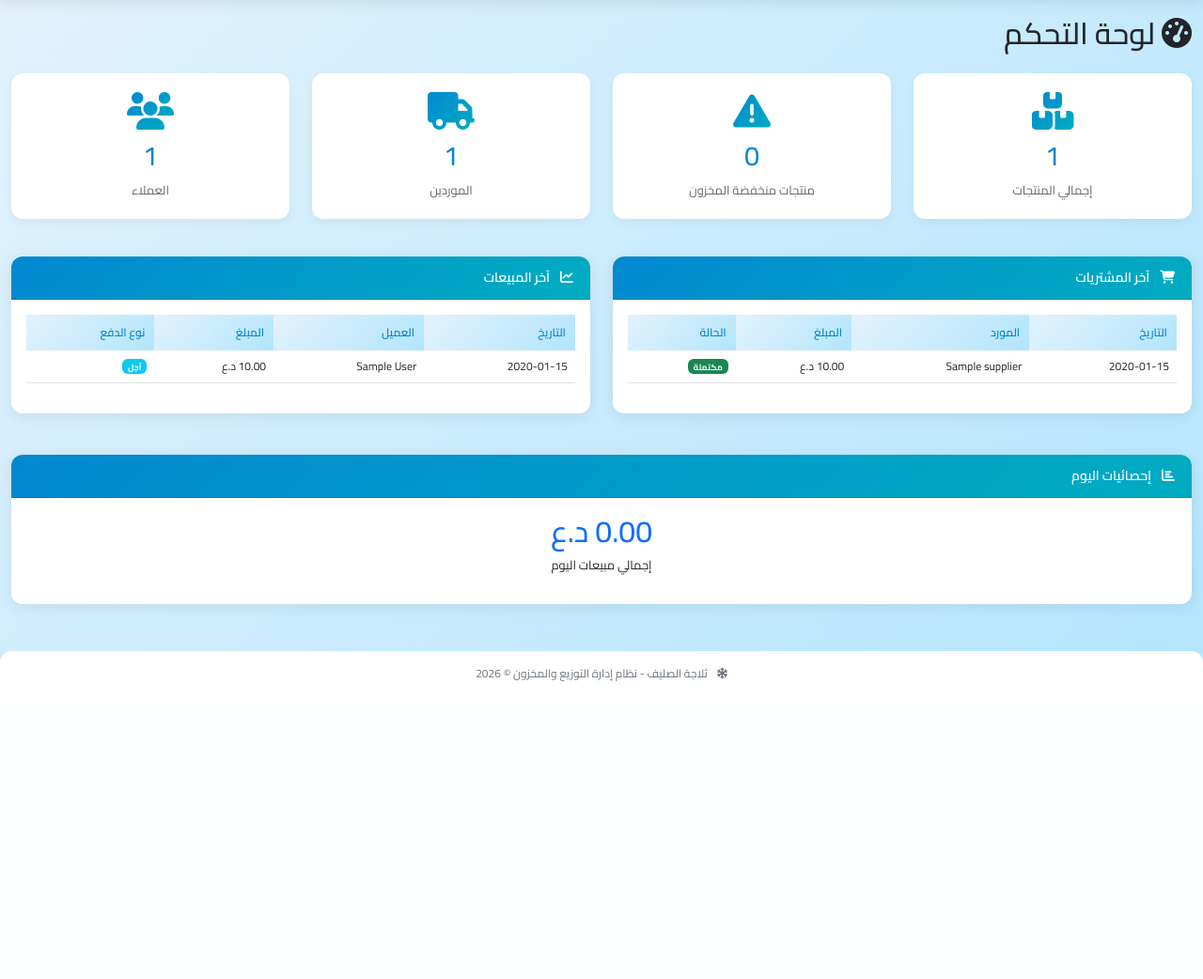
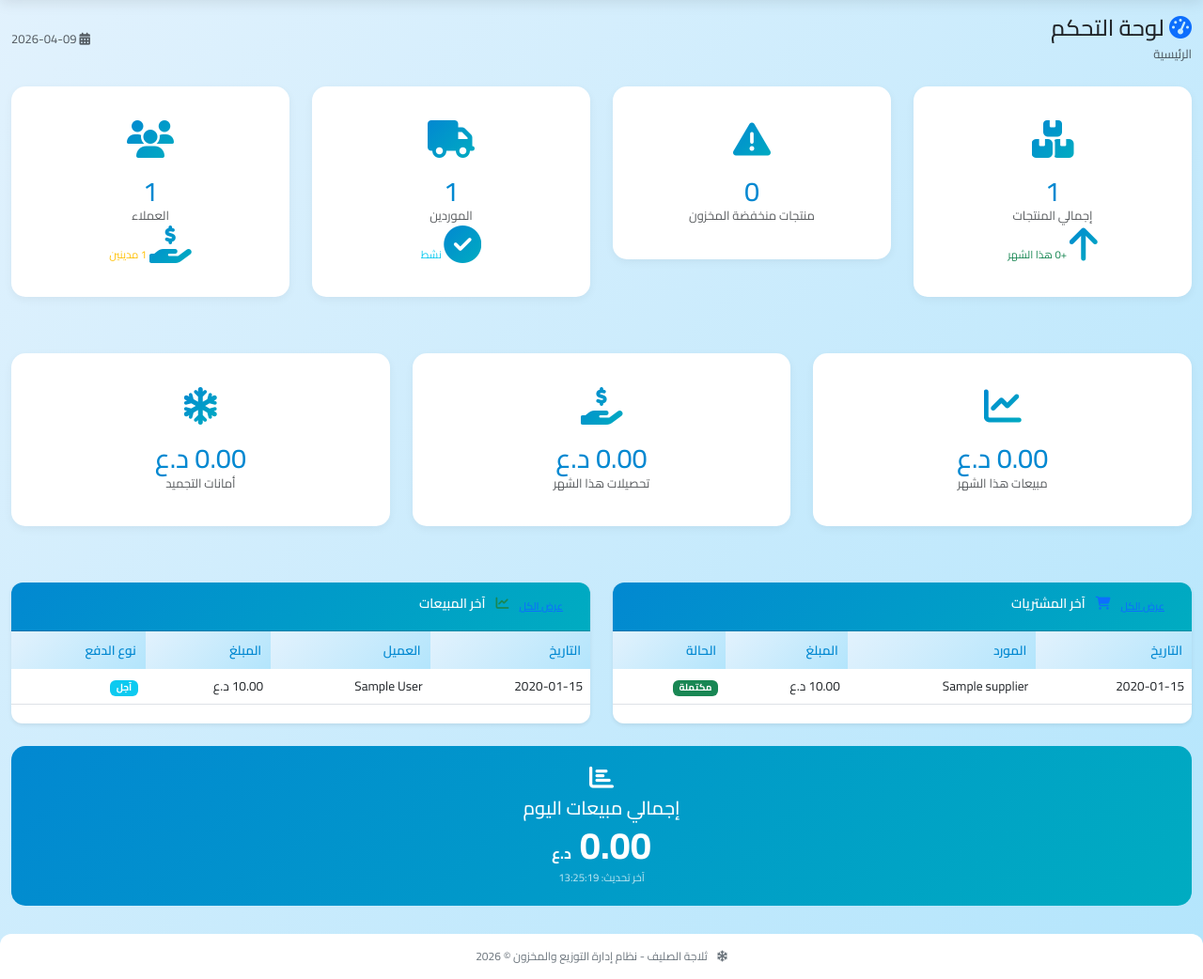
Before and after one commit to ali11954/talagt_alsalif, a Flask app: page /dashboard in a window 1280 px wide. Shown: the part 65-1107 px from the top of the page at 94% size. Before the commit the page ends 790 px from the top, so only its background shows below. Run offline with Flask 3, Linux system fonts and the light colour scheme; a user stored in the database is signed in; tables that the repository leaves empty hold one stand-in row (values such as "Sample post"); some libraries are stand-ins or nearby versions.

```diff
--- a/app.py
+++ b/app.py
@@ -33,6 +33,49 @@ db.init_app(app)
 login_manager = LoginManager()
 login_manager.init_app(app)
 login_manager.login_view = 'login'
+
+from datetime import datetime
+
+
+@app.context_processor
+def utility_processor():
+    """جعل الدوال والمتغيرات متاحة في جميع القوالب"""
+
+    def now(format='%Y-%m-%d %H:%M:%S'):
+        return datetime.now().strftime(format)
+
+    return {
+        'datetime': datetime,
+        'now': now,
+        'current_date': datetime.now().strftime('%Y-%m-%d'),
+        'current_time': datetime.now().strftime('%H:%M:%S'),
+        'current_year': datetime.now().year
+    }
+
+    def format_number(value):
+        """تنسيق الأرقام"""
+        try:
+            return f"{float(value):,.2f}"
+        except:
+            return value
+
+    def format_currency(value):
+        """تنسيق العملة"""
+        try:
+            return f"{float(value):,.2f} ر.ي"
+        except:
+            return value
+
+    return {
+        'datetime': datetime,
+        'now': now,
+        'current_date': datetime.now().strftime('%Y-%m-%d'),
+        'current_time': datetime.now().strftime('%H:%M:%S'),
+        'format_number': format_number,
+        'format_currency': format_currency
+    }
+
+
 
 def permission_required(permission):
     """ديكوراتور للتحقق من الصلاحيات"""
@@ -92,6 +135,8 @@ def dashboard():
     low_stock = Product.query.filter(Product.quantity < Product.min_quantity).count()
     total_suppliers = Supplier.query.count()
     total_customers = Customer.query.count()
+    debt_customers_count = Customer.query.filter(Customer.balance > 0).count()
+
     today_sales = db.session.query(db.func.sum(SaleOrder.total_amount)).filter(
         db.func.date(SaleOrder.sale_date) == datetime.now().date()
     ).scalar() or 0
@@ -99,6 +144,22 @@ def dashboard():
     total_deposits = db.session.query(db.func.sum(FreezeDeposit.amount)).filter(
         FreezeDeposit.is_returned == False
     ).scalar() or 0
+
+    # مبيعات هذا الشهر
+    first_day_of_month = datetime.now().replace(day=1)
+    monthly_sales = db.session.query(db.func.sum(SaleOrder.total_amount)).filter(
+        SaleOrder.sale_date >= first_day_of_month
+    ).scalar() or 0
+
+    # تحصيلات هذا الشهر
+    total_collections_month = db.session.query(db.func.sum(Collection.amount)).filter(
+        Collection.collection_date >= first_day_of_month
+    ).scalar() or 0
+
+    # المنتجات المضافة هذا الشهر
+    products_added_this_month = Product.query.filter(
+        Product.created_at >= first_day_of_month
+    ).count()
 
     recent_purchases = PurchaseOrder.query.order_by(PurchaseOrder.order_date.desc()).limit(5).all()
     recent_sales = SaleOrder.query.order_by(SaleOrder.sale_date.desc()).limit(5).all()
@@ -108,12 +169,14 @@ def dashboard():
                            low_stock=low_stock,
                            total_suppliers=total_suppliers,
                            total_customers=total_customers,
+                           debt_customers_count=debt_customers_count,
                            today_sales=today_sales,
                            total_deposits=total_deposits,
+                           monthly_sales=monthly_sales,
+                           total_collections_month=total_collections_month,
+                           products_added_this_month=products_added_this_month,
                            recent_purchases=recent_purchases,
                            recent_sales=recent_sales)
-
-
 # ==================== إدارة المستخدمين ====================
 
 @app.route('/users')
@@ -291,6 +354,36 @@ def edit_employee(id):
     positions = ['مسؤول الصندوق', 'أمين المخزن', 'المحصل', 'مسؤول المشتريات', 'مسؤول المبيعات', 'مدير']
     return render_template('employees/edit.html', employee=employee, positions=positions)
 
+
+@app.route('/api/employee/<int:id>/details')
+@login_required
+@permission_required(Permission.MANAGE_EMPLOYEES)
+def employee_details(id):
+    """جلب تفاصيل الموظف"""
+    employee = Employee.query.get_or_404(id)
+
+    user_data = None
+    if employee.user_id:
+        user = User.query.get(employee.user_id)
+        if user:
+            user_data = {
+                'username': user.username,
+                'role': user.role,
+                'is_active': user.is_active
+            }
+
+    return jsonify({
+        'id': employee.id,
+        'full_name': employee.full_name,
+        'position': employee.position,
+        'phone': employee.phone,
+        'email': employee.email,
+        'address': employee.address,
+        'salary': employee.salary,
+        'hire_date': employee.hire_date.strftime('%Y-%m-%d') if employee.hire_date else None,
+        'is_active': employee.is_active,
+        'user': user_data
+    })
 
 @app.route('/employees/delete/<int:id>')
 @login_required
@@ -1394,6 +1487,31 @@ def product_details(id):
     })
 
 
+@app.route('/reports/inventory')
+@login_required
+@permission_required(Permission.VIEW_REPORTS)
+def inventory_report():
+    products = Product.query.all()
+    total_value = sum(p.quantity * p.purchase_price for p in products)
+    low_stock_products = [p for p in products if p.quantity < p.min_quantity]
+
+    return render_template('reports/inventory.html',
+                           products=products,
+                           total_value=total_value,
+                           low_stock_products=low_stock_products)
+
+
+@app.route('/reports/debts')
+@login_required
+@permission_required(Permission.VIEW_REPORTS)
+def debts_report():
+    debt_customers = Customer.query.filter(Customer.balance > 0).all()
+    total_debts = sum(c.balance for c in debt_customers)
+
+    return render_template('reports/debts.html',
+                           customers=debt_customers,
+                           total_debts=total_debts)
+
 # ==================== تشغيل التطبيق ====================
 
 if __name__ == '__main__':
--- a/templates/dashboard.html
+++ b/templates/dashboard.html
@@ -1,52 +1,164 @@
 {% extends "base.html" %}
 
-{% block title %}لوحة التحكم{% endblock %}
+{% block title %}لوحة التحكم - ثلاجة الصليف{% endblock %}
+
+{% block extra_css %}
+<style>
+    .stat-card {
+        transition: all 0.3s;
+        cursor: pointer;
+        border: none;
+        border-radius: 15px;
+    }
+    .stat-card:hover {
+        transform: translateY(-5px);
+        box-shadow: 0 10px 20px rgba(0,0,0,0.1);
+    }
+    .recent-table {
+        font-size: 0.85rem;
+    }
+    .today-sales {
+        background: linear-gradient(135deg, #0288D1 0%, #00ACC1 100%);
+        color: white;
+        border-radius: 15px;
+        padding: 20px;
+    }
+    .today-sales h2 {
+        font-size: 2.5rem;
+        font-weight: bold;
+    }
+    .badge-pending {
+        background-color: #ffc107;
+        color: #000;
+    }
+    .badge-completed {
+        background-color: #28a745;
+    }
+    .badge-cash {
+        background-color: #28a745;
+    }
+    .badge-credit {
+        background-color: #17a2b8;
+    }
+</style>
+{% endblock %}
 
 {% block content %}
 <div class="fade-in">
-    <h2 class="mb-4"><i class="fas fa-tachometer-alt"></i> لوحة التحكم</h2>
+    <div class="d-flex justify-content-between align-items-center mb-4">
+        <div>
+            <h4 class="mb-1"><i class="fas fa-tachometer-alt text-primary"></i> لوحة التحكم</h4>
+            <nav aria-label="breadcrumb">
+                <ol class="breadcrumb mb-0">
+                    <li class="breadcrumb-item active">الرئيسية</li>
+                </ol>
+            </nav>
+        </div>
+        <div>
+            <span class="text-muted">
+                <i class="fas fa-calendar-alt"></i> {{ datetime.now().strftime('%Y-%m-%d') }}
+            </span>
+        </div>
+    </div>
 
+    <!-- بطاقات الإحصائيات -->
     <div class="row mb-4">
         <div class="col-md-3 mb-3">
-            <div class="stat-card">
-                <i class="fas fa-boxes"></i>
-                <h3>{{ total_products }}</h3>
-                <p>إجمالي المنتجات</p>
+            <div class="stat-card card text-center">
+                <div class="card-body">
+                    <i class="fas fa-boxes fa-2x text-primary mb-2"></i>
+                    <h3 class="mb-0">{{ total_products }}</h3>
+                    <p class="text-muted mb-0">إجمالي المنتجات</p>
+                    <small class="text-success">
+                        <i class="fas fa-arrow-up"></i> +{{ products_added_this_month|default(0) }} هذا الشهر
+                    </small>
+                </div>
             </div>
         </div>
         <div class="col-md-3 mb-3">
-            <div class="stat-card">
-                <i class="fas fa-exclamation-triangle text-warning"></i>
-                <h3>{{ low_stock }}</h3>
-                <p>منتجات منخفضة المخزون</p>
+            <div class="stat-card card text-center">
+                <div class="card-body">
+                    <i class="fas fa-exclamation-triangle fa-2x text-warning mb-2"></i>
+                    <h3 class="mb-0 {% if low_stock > 0 %}text-warning{% endif %}">{{ low_stock }}</h3>
+                    <p class="text-muted mb-0">منتجات منخفضة المخزون</p>
+                    {% if low_stock > 0 %}
+                    <small class="text-danger">
+                        <i class="fas fa-exclamation-circle"></i> تحتاج إعادة تعبئة
+                    </small>
+                    {% endif %}
+                </div>
             </div>
         </div>
         <div class="col-md-3 mb-3">
-            <div class="stat-card">
-                <i class="fas fa-truck"></i>
-                <h3>{{ total_suppliers }}</h3>
-                <p>الموردين</p>
+            <div class="stat-card card text-center">
+                <div class="card-body">
+                    <i class="fas fa-truck fa-2x text-success mb-2"></i>
+                    <h3 class="mb-0">{{ total_suppliers }}</h3>
+                    <p class="text-muted mb-0">الموردين</p>
+                    <small class="text-info">
+                        <i class="fas fa-check-circle"></i> نشط
+                    </small>
+                </div>
             </div>
         </div>
         <div class="col-md-3 mb-3">
-            <div class="stat-card">
-                <i class="fas fa-users"></i>
-                <h3>{{ total_customers }}</h3>
-                <p>العملاء</p>
+            <div class="stat-card card text-center">
+                <div class="card-body">
+                    <i class="fas fa-users fa-2x text-info mb-2"></i>
+                    <h3 class="mb-0">{{ total_customers }}</h3>
+                    <p class="text-muted mb-0">العملاء</p>
+                    <small class="text-warning">
+                        <i class="fas fa-hand-holding-usd"></i> {{ debt_customers_count|default(0) }} مدينين
+                    </small>
+                </div>
+            </div>
+        </div>
+    </div>
+
+    <!-- صف ثاني من الإحصائيات -->
+    <div class="row mb-4">
+        <div class="col-md-4 mb-3">
+            <div class="stat-card card text-center">
+                <div class="card-body">
+                    <i class="fas fa-chart-line fa-2x text-primary mb-2"></i>
+                    <h3 class="mb-0">{{ "{:,.2f}".format(monthly_sales|default(0)) }} د.ع</h3>
+                    <p class="text-muted mb-0">مبيعات هذا الشهر</p>
+                </div>
+            </div>
+        </div>
+        <div class="col-md-4 mb-3">
+            <div class="stat-card card text-center">
+                <div class="card-body">
+                    <i class="fas fa-hand-holding-usd fa-2x text-warning mb-2"></i>
+                    <h3 class="mb-0">{{ "{:,.2f}".format(total_collections_month|default(0)) }} د.ع</h3>
+                    <p class="text-muted mb-0">تحصيلات هذا الشهر</p>
+                </div>
+            </div>
+        </div>
+        <div class="col-md-4 mb-3">
+            <div class="stat-card card text-center">
+                <div class="card-body">
+                    <i class="fas fa-snowflake fa-2x text-info mb-2"></i>
+                    <h3 class="mb-0">{{ "{:,.2f}".format(total_deposits|default(0)) }} د.ع</h3>
+                    <p class="text-muted mb-0">أمانات التجميد</p>
+                </div>
             </div>
         </div>
     </div>
 
     <div class="row">
+        <!-- آخر المشتريات -->
         <div class="col-md-6 mb-4">
-            <div class="card">
-                <div class="card-header">
-                    <i class="fas fa-shopping-cart"></i> آخر المشتريات
+            <div class="card h-100 shadow-sm">
+                <div class="card-header bg-white">
+                    <i class="fas fa-shopping-cart text-primary"></i>
+                    آخر المشتريات
+                    <a href="{{ url_for('purchases') }}" class="btn btn-sm btn-link float-start">عرض الكل</a>
                 </div>
-                <div class="card-body">
+                <div class="card-body p-0">
                     <div class="table-responsive">
-                        <table class="table table-hover">
-                            <thead>
+                        <table class="table table-hover mb-0 recent-table">
+                            <thead class="table-light">
                                 <tr>
                                     <th>التاريخ</th>
                                     <th>المورد</th>
@@ -63,10 +175,16 @@
                                     <td>
                                         {% if purchase.status == 'completed' %}
                                             <span class="badge bg-success">مكتملة</span>
+                                        {% elif purchase.cash_status == 'pending' %}
+                                            <span class="badge bg-warning">تنتظر الموافقة</span>
                                         {% else %}
-                                            <span class="badge bg-warning">معلقة</span>
+                                            <span class="badge bg-secondary">معلقة</span>
                                         {% endif %}
                                     </td>
+                                </tr>
+                                {% else %}
+                                <tr>
+                                    <td colspan="4" class="text-center text-muted">لا توجد مشتريات حديثة</td>
                                 </tr>
                                 {% endfor %}
                             </tbody>
@@ -76,15 +194,18 @@
             </div>
         </div>
 
+        <!-- آخر المبيعات -->
         <div class="col-md-6 mb-4">
-            <div class="card">
-                <div class="card-header">
-                    <i class="fas fa-chart-line"></i> آخر المبيعات
+            <div class="card h-100 shadow-sm">
+                <div class="card-header bg-white">
+                    <i class="fas fa-chart-line text-success"></i>
+                    آخر المبيعات
+                    <a href="{{ url_for('sales') }}" class="btn btn-sm btn-link float-start">عرض الكل</a>
                 </div>
-                <div class="card-body">
+                <div class="card-body p-0">
                     <div class="table-responsive">
-                        <table class="table table-hover">
-                            <thead>
+                        <table class="table table-hover mb-0 recent-table">
+                            <thead class="table-light">
                                 <tr>
                                     <th>التاريخ</th>
                                     <th>العميل</th>
@@ -104,7 +225,14 @@
                                         {% else %}
                                             <span class="badge bg-info">آجل</span>
                                         {% endif %}
+                                        {% if sale.cash_status == 'pending' %}
+                                            <span class="badge bg-warning ms-1">قيد المراجعة</span>
+                                        {% endif %}
                                     </td>
+                                </tr>
+                                {% else %}
+                                <tr>
+                                    <td colspan="4" class="text-center text-muted">لا توجد مبيعات حديثة</td>
                                 </tr>
                                 {% endfor %}
                             </tbody>
@@ -115,16 +243,14 @@
         </div>
     </div>
 
+    <!-- إحصائيات اليوم -->
     <div class="row">
         <div class="col-md-12">
-            <div class="card">
-                <div class="card-header">
-                    <i class="fas fa-chart-bar"></i> إحصائيات اليوم
-                </div>
-                <div class="card-body text-center">
-                    <h2 class="text-primary">{{ "{:,.2f}".format(today_sales) }} د.ع</h2>
-                    <p>إجمالي مبيعات اليوم</p>
-                </div>
+            <div class="today-sales text-center">
+                <i class="fas fa-chart-bar fa-2x mb-2"></i>
+                <h5 class="mb-1">إجمالي مبيعات اليوم</h5>
+                <h2 class="mb-0">{{ "{:,.2f}".format(today_sales) }} <small class="fs-6">د.ع</small></h2>
+                <small class="opacity-75">آخر تحديث: {{ datetime.now().strftime('%H:%M:%S') }}</small>
             </div>
         </div>
     </div>
```
Also changed, not shown: requirements.txt (+6 -1 lines).
